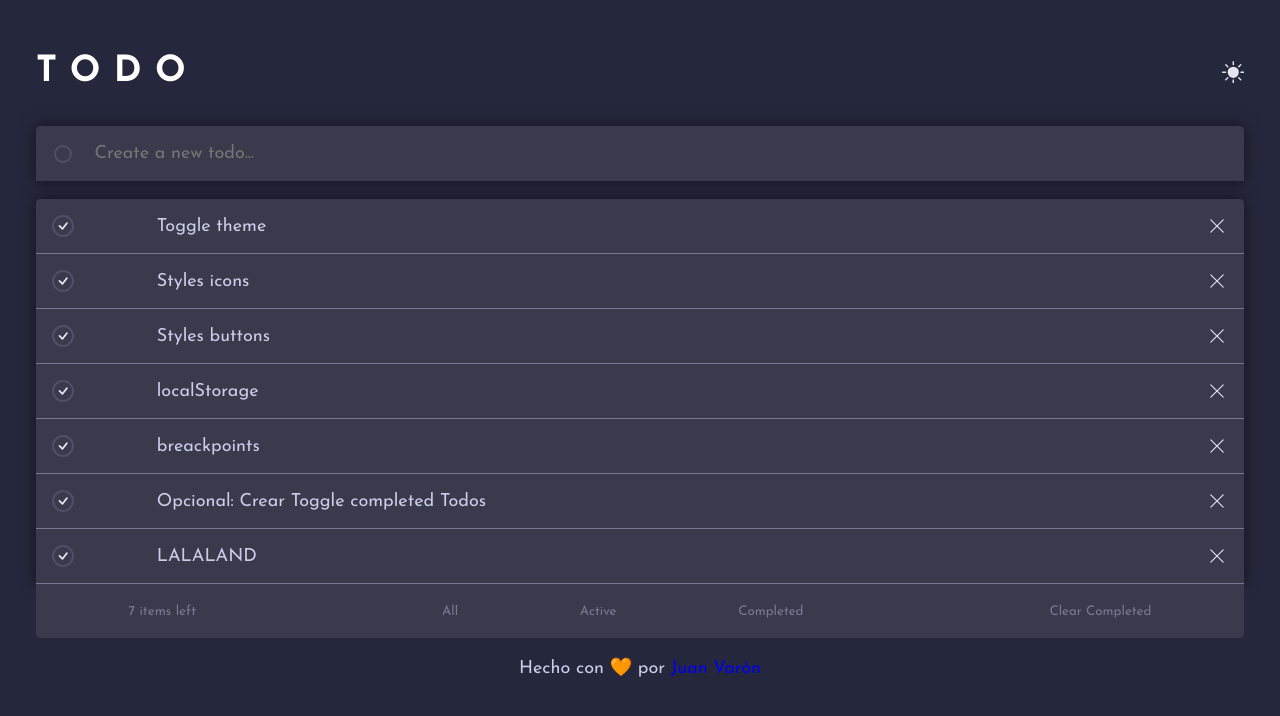
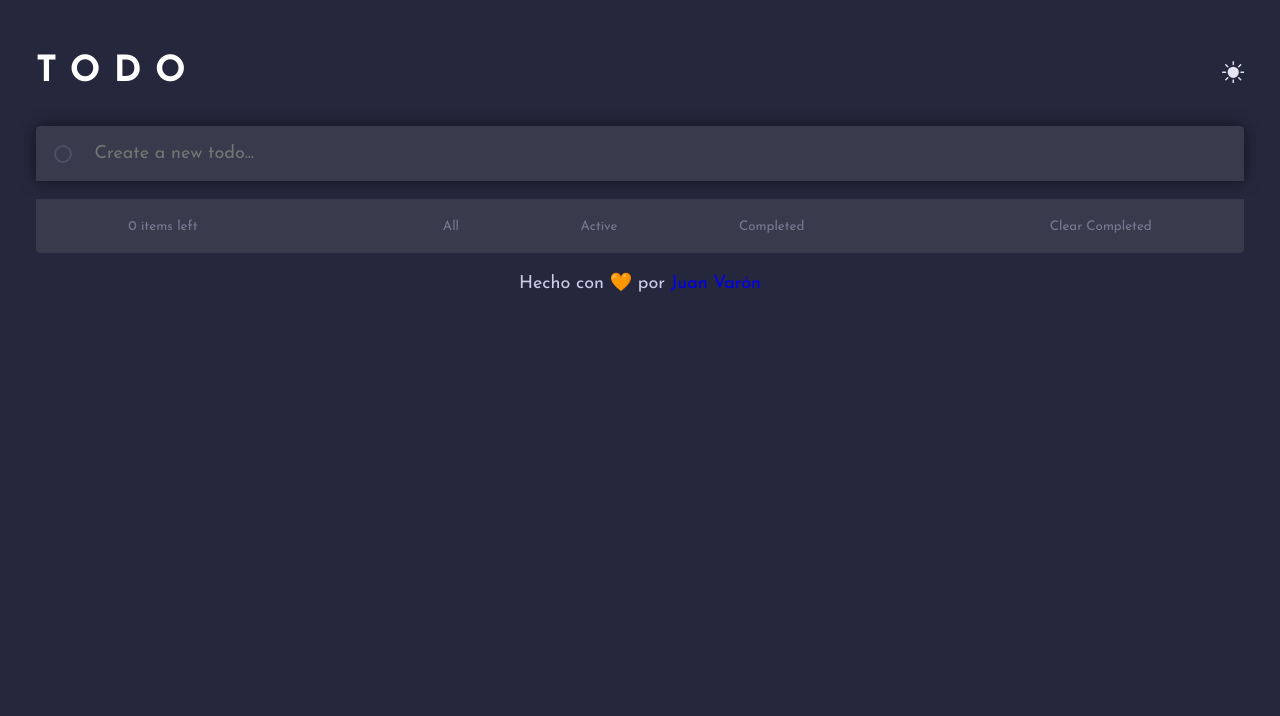
Before and after one commit to juandavaron/P-ToDo-App, a React (Create React App) app: page / in a window 1280 px wide. Shown: the top 716 px of the page. Built offline with nearby package versions, Linux system fonts and the light colour scheme.

Commit message:
✅Local Storage

```diff
--- a/src/components/App.js
+++ b/src/components/App.js
@@ -2,41 +2,61 @@ import React from "react";
 import './App.scss'
 import { AppUI } from "./AppUI";
 
-const defaultTodos = [
-  { text: 'Toggle theme', completed: false },
-  { text: 'Styles icons', completed: false },
-  { text: 'Styles buttons', completed: false },
-  { text: 'localStorage', completed: false },
-  { text: 'breackpoints', completed: false },
-  { text: 'Opcional: Crear Toggle completed Todos', completed: false },
-  { text: 'LALALAND', completed: false }
-]
+// const defaultTodos = [
+//   { text: 'Toggle theme', completed: false },
+//   { text: 'Styles icons', completed: false },
+//   { text: 'Styles buttons', completed: false },
+//   { text: 'localStorage', completed: false },
+//   { text: 'breackpoints', completed: false },
+//   { text: 'Opcional: Crear Toggle completed Todos', completed: false },
+//   { text: 'LALALAND', completed: false }
+// ]
 
 function App() {
   // Estado
-  const [todos, setTodos] = React.useState(defaultTodos);
+  const [todos, setTodos] = React.useState([]);
   const [inputText, setInputText] = React.useState('');
   const [status, setStatus] = React.useState('all');
-  const [todosFilter, setFilter] = React.useState([]);
+  const [todosFilter, setTodosFilter] = React.useState([]);
 
   // Efecto
   React.useEffect(() => {
+    getTodos();
+  }, []);
+
+  React.useEffect(() => {
     filterTodos();
+    saveTodos();
   }, [todos, status])
 
+  // Filtro y establecer todos como todosFilter
   const filterTodos = () => {
     switch (status) {
       case 'completed':
-        setFilter(todos.filter(todo => todo.completed));
+        setTodosFilter(todos.filter(todo => todo.completed));
         break;
       case 'active':
-        setFilter(todos.filter(todo => !todo.completed));
+        setTodosFilter(todos.filter(todo => !todo.completed));
         break;
       default:
-        setFilter(todos);
+        setTodosFilter(todos);
         break;
     }
   }
+
+  // Local Storage
+  const saveTodos = () => {
+    localStorage.setItem('TODOS_V1', JSON.stringify(todos));
+  };
+
+  const getTodos = () => {
+    if (localStorage.getItem('TODOS_V1') == null) {
+      localStorage.setItem('TODOS_V1', JSON.stringify([]));
+    } else {
+      let todoLocal = JSON.parse(localStorage.getItem('TODOS_V1'));
+      setTodos(todoLocal);
+    }
+  };
 
   return (
     <AppUI
--- a/src/components/TodoAdd/TodoAdd.js
+++ b/src/components/TodoAdd/TodoAdd.js
@@ -5,13 +5,13 @@ import './TodoAdd.scss';
 function TodoAdd({ setInputText, inputText, setTodos, todos }) {
   // Input listener
   const inputTextHandler = (event) => {
-    console.log(event.target.value)
     setInputText(event.target.value)
   };
 
   // Agregar ToDos
   const addTodo = (event) => {
-    event.preventDefault();
+    event.preventDefault(); // Previene que se recargue la página.
+
     setTodos([...todos, {text: inputText, completed: false}]);
     setInputText('');
   };
--- a/src/components/TodoFilter/TodoFilter.js
+++ b/src/components/TodoFilter/TodoFilter.js
@@ -5,6 +5,7 @@ function TodoFilter({
   setStatus,
 }) {
 
+  // Establece status con el valor del boton clickeado.
   const filterHandler = (event) => {
     setStatus(event.target.value);
   };
```
Also changed, not shown: src/reportWebVitals.js (deleted, +0 -13 lines).
